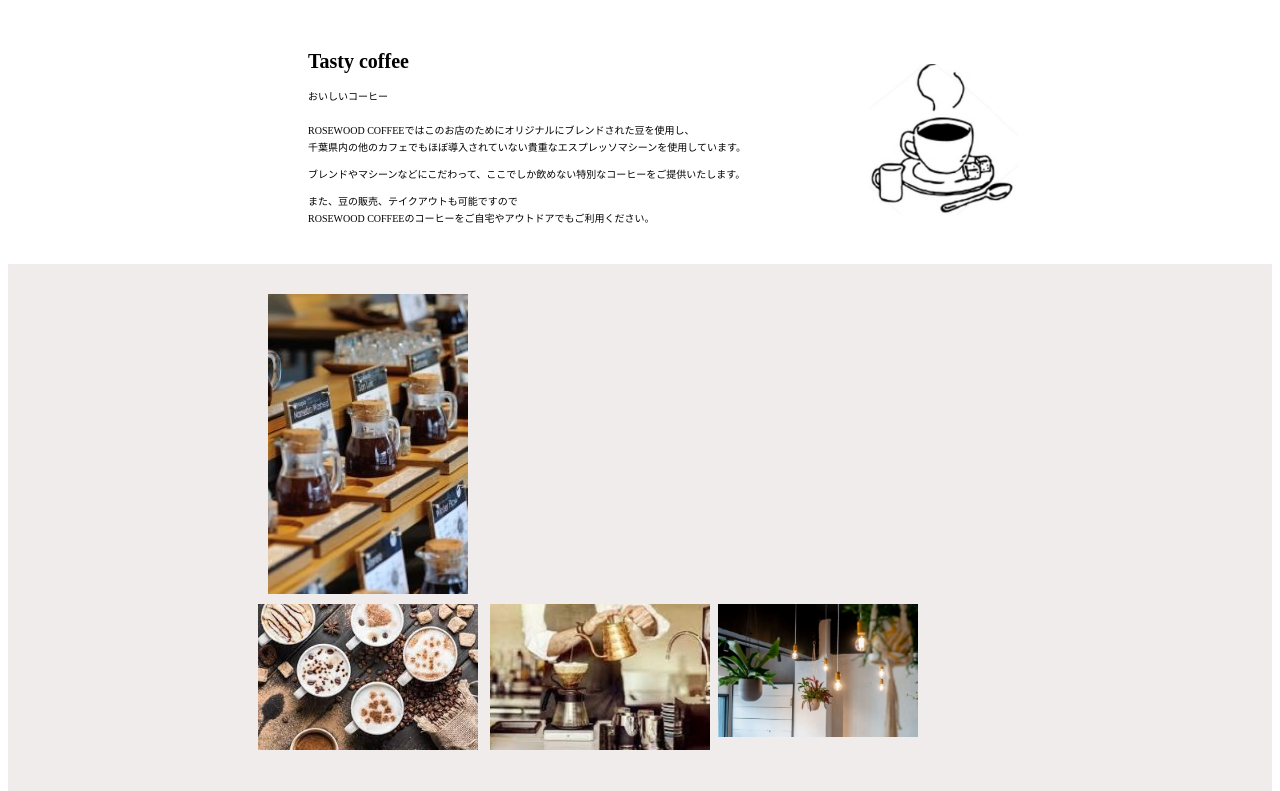
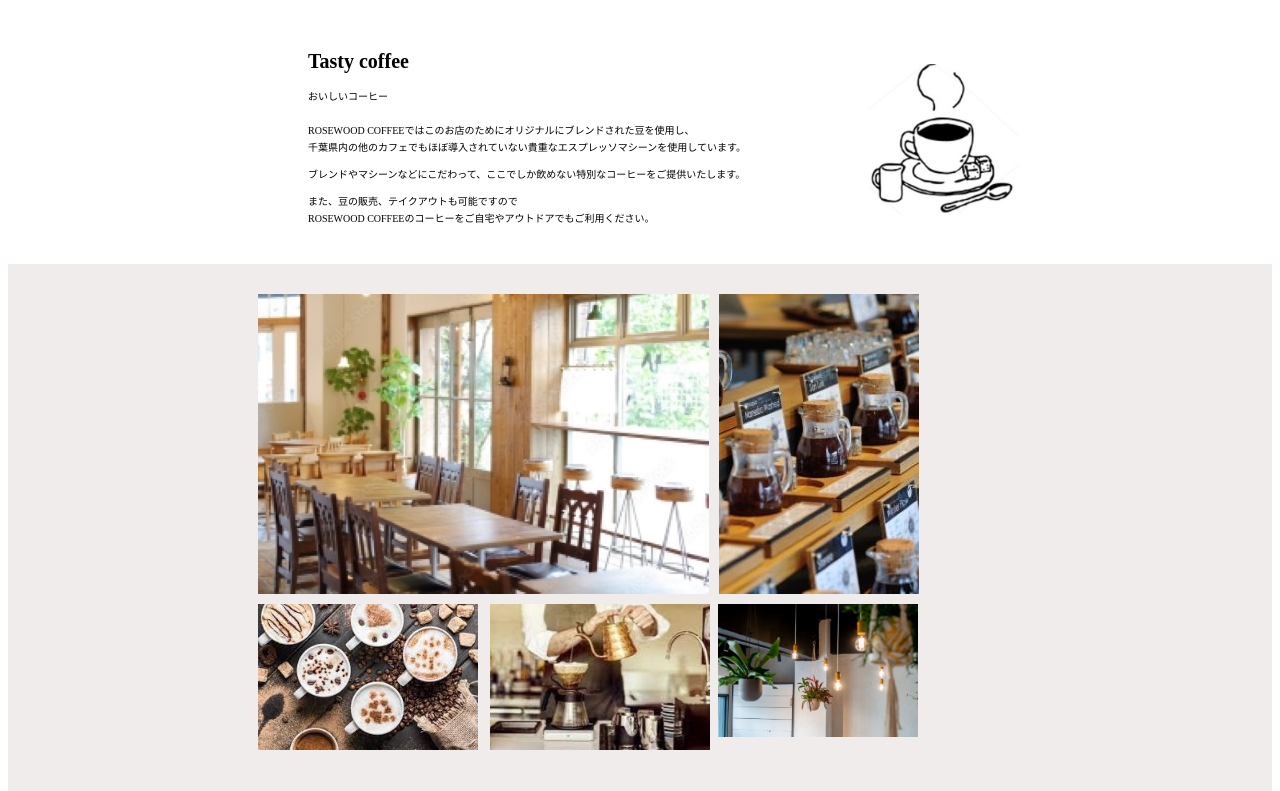
Before and after one commit to rusuntic/coffee, a plain HTML site: page index.html in a window 1280 px wide. Shown: the part 436-1227 px from the top of the page. Drawn offline with Linux system fonts and the light colour scheme; files whose address does not match are found by name.

Commit message:
Update index.html

```diff
--- a/index.html
+++ b/index.html
@@ -33,7 +33,7 @@
 
    <div class="menu-wrapper">
       <div class="img-bigleft">
-        <img src="images/photo1.jpg" alt="">
+        <img src="https://github.com/rusuntic/coffee/blob/main/photo1.jpg?raw=true" alt="">
       </div>
 
       <div class="img-bigright">
```
